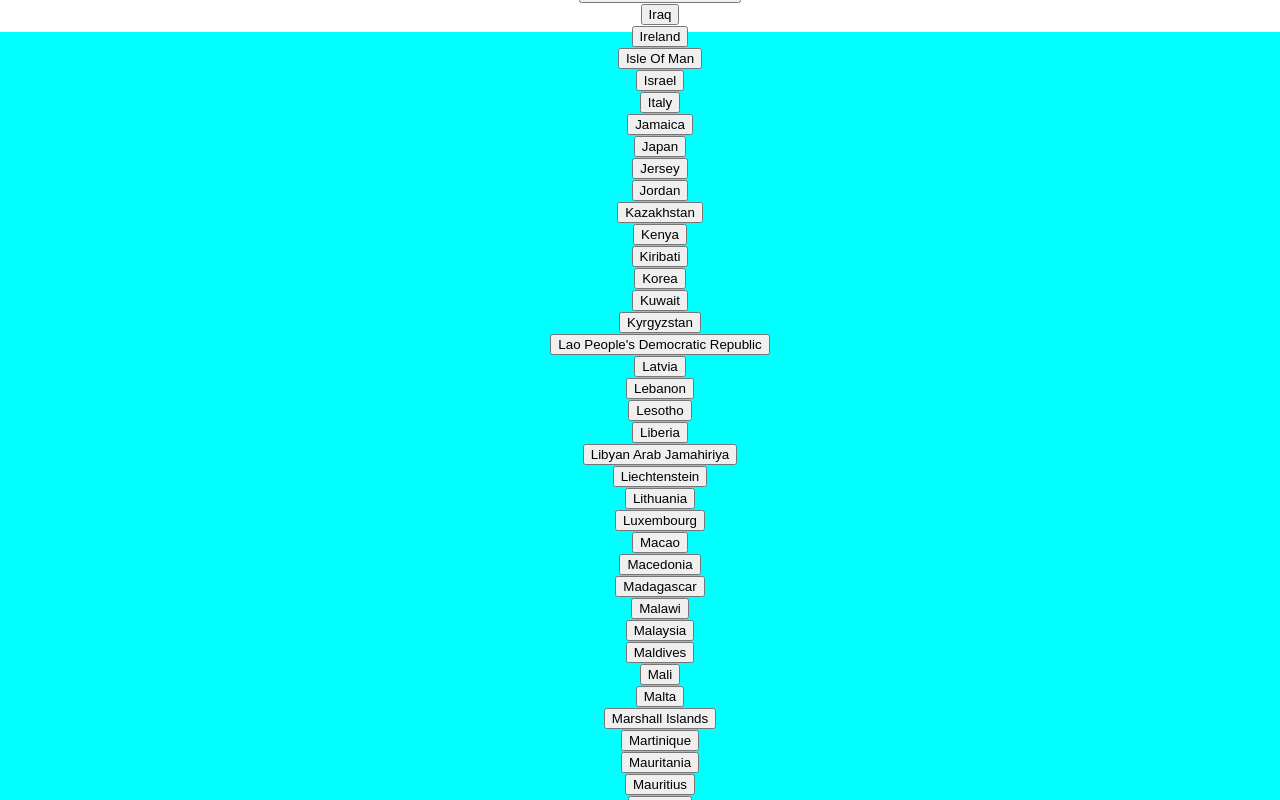
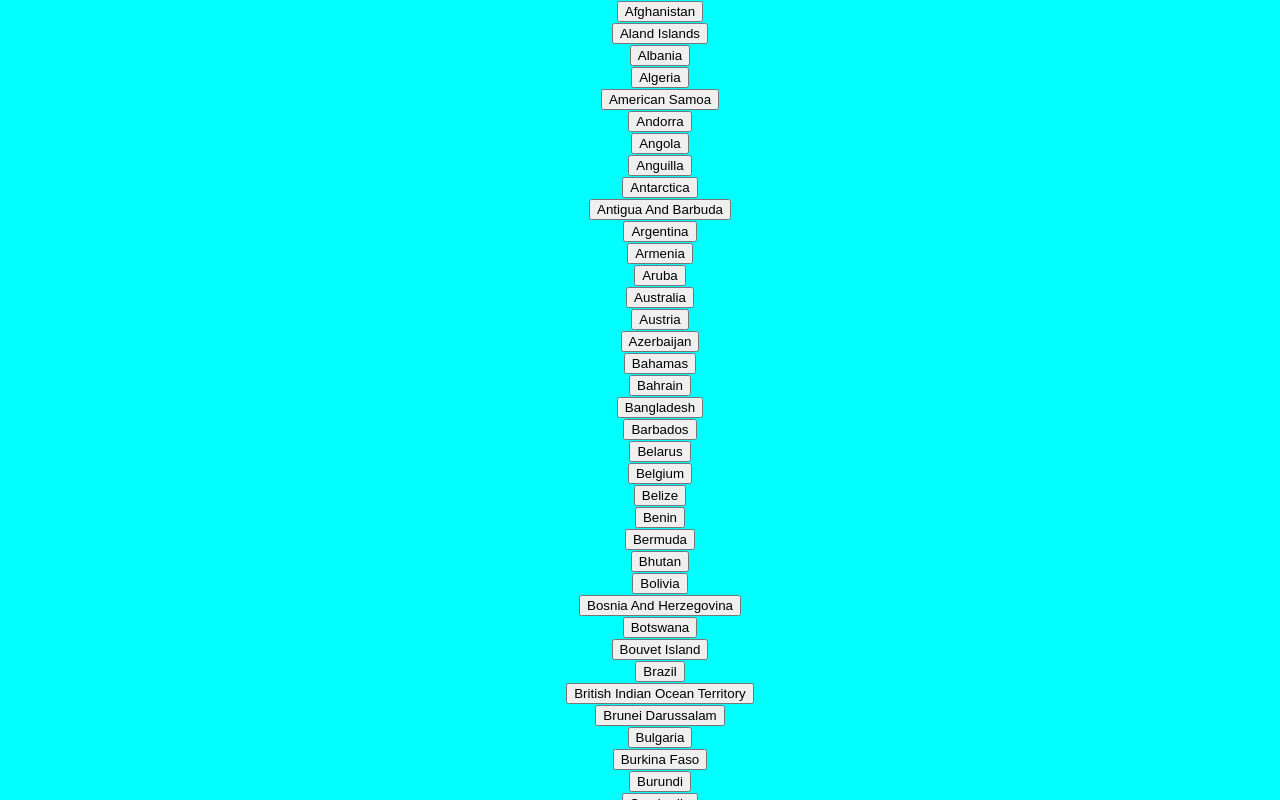
Before and after one commit to WildCodeSchool/reims-0320-js-camathon, a React (Create React App) app: page / in a window 1280 px wide. Both pictures are taken after a click on the button "choose a country". Shown: the top 800 px of the page. Built offline with nearby package versions, Linux system fonts and the light colour scheme.

Commit message:
refactor(modalcss): change css modal

```diff
--- a/src/App.jsx
+++ b/src/App.jsx
@@ -1,8 +1,4 @@
 import React, { useState } from 'react';
-import Search from './components/Search';
-import Home from './components/Home';
-import CameraLive from './components/CameraLive';
-import './App.css';
 import {
   BrowserRouter,
   Link,
@@ -10,12 +6,16 @@ import {
   Route,
 } from 'react-router-dom';
 
+import Search from './components/Search';
+import Home from './components/Home';
+import CameraLive from './components/CameraLive';
+import './App.css';
 
 function App() {
   return (
     <BrowserRouter>
       <div className="appStyle">
-        <ul>
+        <ul className="hidden">
           <Link to="/" />
           <Link to="/live" />
         </ul>
@@ -24,7 +24,6 @@ function App() {
           <Route path="/search" component={Search} />
           <Route path="/live" component={CameraLive} />
         </Switch>
-        <button type="button"><Link to="/search">Go</Link></button>
       </div>
     </BrowserRouter>
 
--- a/src/components/Country.jsx
+++ b/src/components/Country.jsx
@@ -1,5 +1,6 @@
 /* eslint-disable quote-props */
 import React from 'react';
+import './Home.css';
 
 const country = [
   { code: 'AF', country: 'Afghanistan' },
@@ -251,7 +252,7 @@ const country = [
 
 function Country({ onClick }) {
   return (
-    <ul className="tagList">
+    <ul className="countryList">
       {country.map((countryList) => <div><button onClick={() => onClick(countryList)} type="button">{countryList.country}</button></div>)}
     </ul>
   );
--- a/src/components/Home.css
+++ b/src/components/Home.css
@@ -1,12 +1,3 @@
-.homeGlobalStyle {
-    display: flex;
-    flex-direction: column;
-    align-items: center;
-    justify-content: space-around;
-    height: 100vh;
-    width: 100vw;
-}
-
 .homeTitle {
     text-align: center;
 }
@@ -18,6 +9,19 @@
 .homeStyle {
     display: flex;
     flex-direction: column;
-    justify-content: center;
+    justify-content: space-between;
     align-items: center;
+    height: 100vh;
+    width: 100vw;
 }
+
+.countryList {
+    display: flex;
+    flex-direction: column;
+    text-align: center;
+    list-style-type: none;
+    align-items: center;
+    margin-top: 2rem;
+    margin-bottom: 2rem;
+    height: 100vh;
+}
--- a/src/components/Home.jsx
+++ b/src/components/Home.jsx
@@ -1,16 +1,19 @@
 import React from 'react';
 import './Home.css';
+import { Link } from 'react-router-dom';
 import Modal from './Modal';
+
 
 function Home() {
   return (
-    <div className="homeGlobalStyle homeStyle">
+    <div className="homeStyle">
       <h1 className="homeTitle">CamAthon</h1>
       <div className="homeText">
         <p>Welcome! Prepare your travel before your luggages</p>
         <p>Choose the country that you want to visit, then the city you are interested by and enjoy your journey.</p>
       </div>
       <Modal />
+      <button type="button"><Link to="/search">Go</Link></button>
     </div>
   );
 }
--- a/src/components/Modal.css
+++ b/src/components/Modal.css
@@ -7,10 +7,11 @@
     flex-direction: column;
     justify-content: center;
     align-items: center;
-    position: absolute;
+    position: fixed;
     z-index: 1;
     height: 100vh;
     width: 100vw;
     background-color: aqua;
     color: black;
+    overflow: scroll;
 }
--- a/src/components/search.css
+++ b/src/components/search.css
@@ -21,7 +21,6 @@
     align-items: center;
     margin-top: 2rem;
     margin-bottom: 2rem;
-
 }
 
 .tagButton {
```
